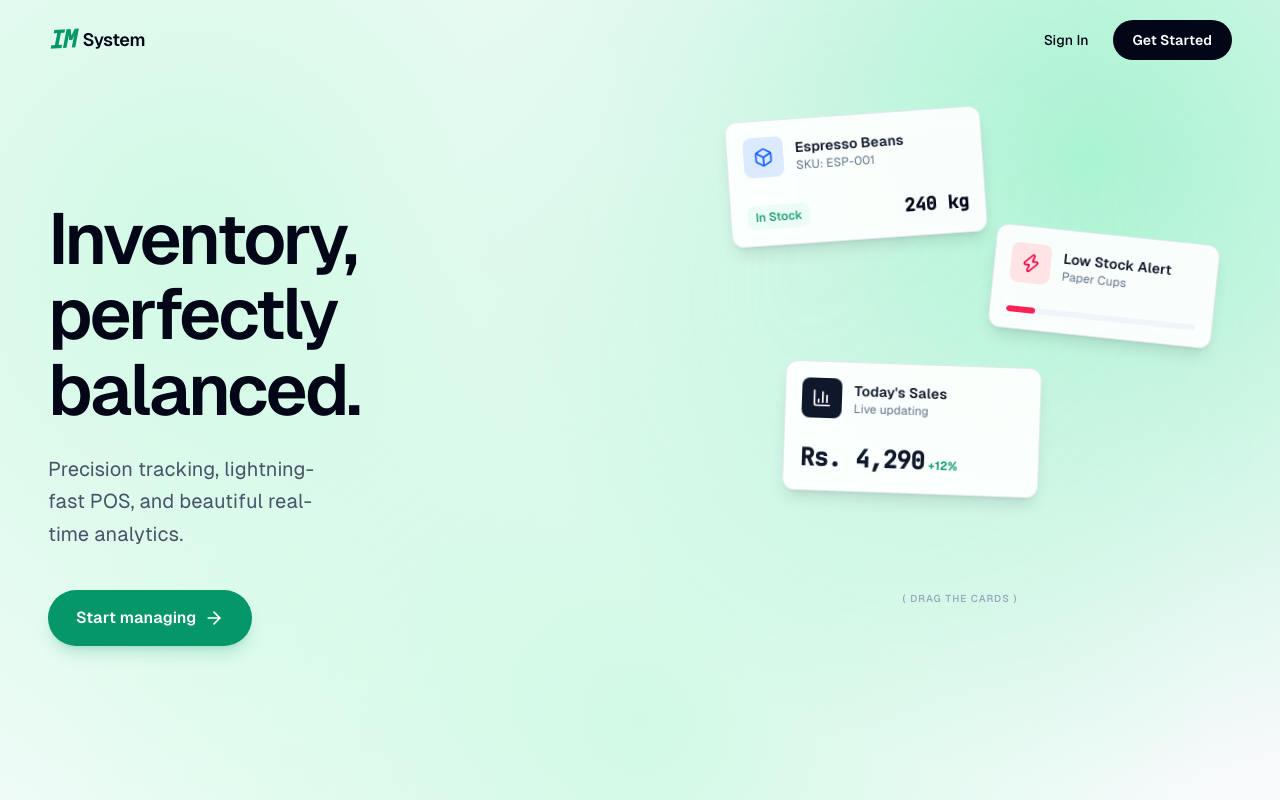
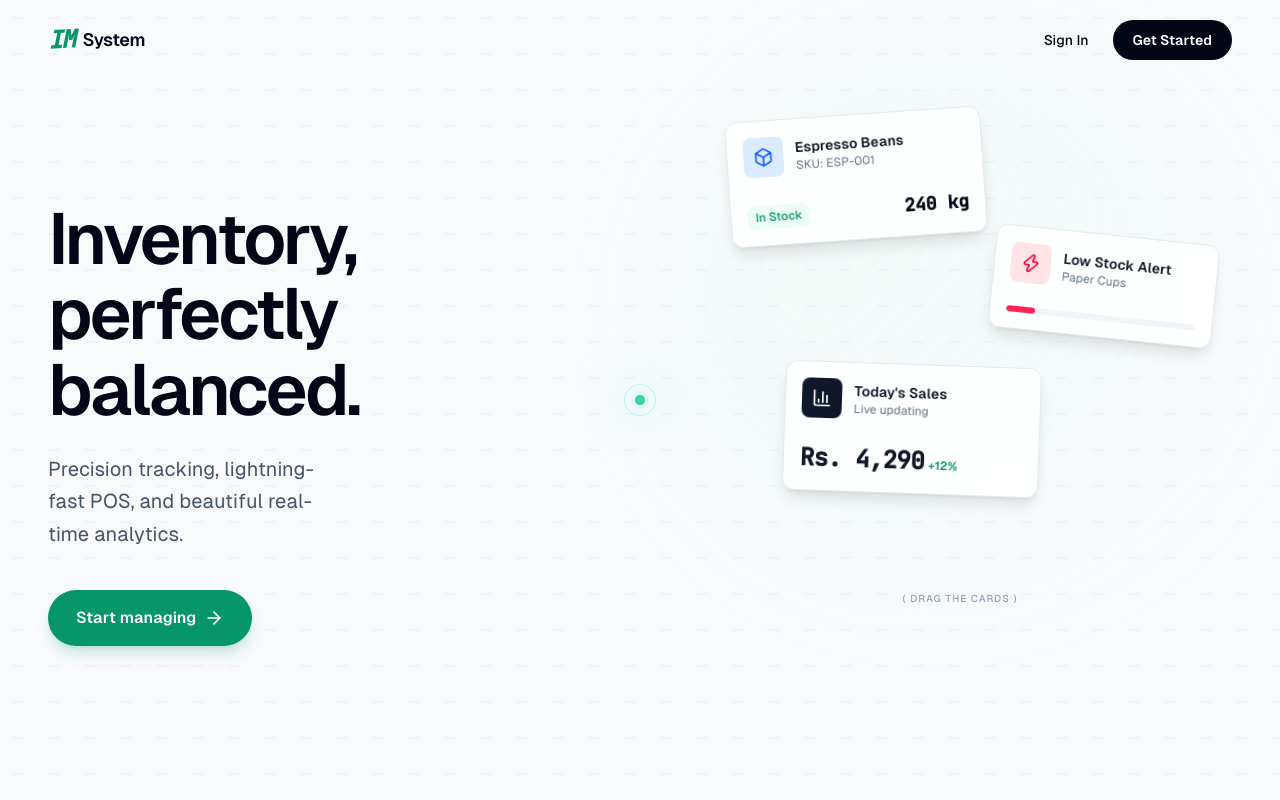
Before and after one commit to shahzil-ejaz/IM-System, a React app in the folder frontend/: page / in a window 1280 px wide. Shown: the top 800 px of the page. Built offline with nearby package versions, Linux system fonts and the light colour scheme; no server answers; the HTML template or start-up script is replaced by a standard one.

Commit message:
complete 4

```diff
--- a/frontend/src/components/ui/InteractiveBackground.jsx
+++ b/frontend/src/components/ui/InteractiveBackground.jsx
@@ -1,12 +1,131 @@
-import React from 'react';
+import React, { useEffect, useRef } from 'react';
 import { useLocation } from 'react-router-dom';
+import { motion, useMotionValue, useSpring } from 'motion/react';
 
 export function InteractiveBackground() {
   const location = useLocation();
   const isLandingPage = location.pathname === '/';
 
-  // A sleek, premium static mesh gradient using the new CSS variables
-  // Made brighter and stronger as requested
+  // --- Particle Trailing Physics (The Cursor) ---
+  const mouseX = useMotionValue(typeof window !== 'undefined' ? window.innerWidth / 2 : 0);
+  const mouseY = useMotionValue(typeof window !== 'undefined' ? window.innerHeight / 2 : 0);
+
+  const spring1X = useSpring(mouseX, { damping: 20, stiffness: 300 });
+  const spring1Y = useSpring(mouseY, { damping: 20, stiffness: 300 });
+  const spring2X = useSpring(mouseX, { damping: 30, stiffness: 200 });
+  const spring2Y = useSpring(mouseY, { damping: 30, stiffness: 200 });
+  const spring3X = useSpring(mouseX, { damping: 40, stiffness: 120 });
+  const spring3Y = useSpring(mouseY, { damping: 40, stiffness: 120 });
+
+  // Update Framer Motion mouse coordinates
+  useEffect(() => {
+    if (!isLandingPage) return;
+    const handleMouseMove = (e) => {
+      mouseX.set(e.clientX);
+      mouseY.set(e.clientY);
+    };
+    window.addEventListener('mousemove', handleMouseMove);
+    return () => window.removeEventListener('mousemove', handleMouseMove);
+  }, [isLandingPage, mouseX, mouseY]);
+
+  // --- HTML5 Canvas Magnetic Vector Field ---
+  const canvasRef = useRef(null);
+
+  useEffect(() => {
+    if (!isLandingPage || !canvasRef.current) return;
+
+    const canvas = canvasRef.current;
+    const ctx = canvas.getContext('2d', { alpha: true });
+    let animationFrameId;
+
+    let width = window.innerWidth;
+    let height = window.innerHeight;
+
+    const resize = () => {
+      width = window.innerWidth;
+      height = window.innerHeight;
+      canvas.width = width;
+      canvas.height = height;
+    };
+    resize();
+    window.addEventListener('resize', resize);
+
+    let currentMouseX = -1000;
+    let currentMouseY = -1000;
+    let targetMouseX = -1000;
+    let targetMouseY = -1000;
+
+    const onCanvasMouseMove = (e) => {
+      targetMouseX = e.clientX;
+      targetMouseY = e.clientY;
+    };
+    window.addEventListener('mousemove', onCanvasMouseMove);
+
+    const spacing = 36;
+    const lineLength = 10;
+
+    const draw = () => {
+      // Smooth mouse follow (lerp)
+      currentMouseX += (targetMouseX - currentMouseX) * 0.15;
+      currentMouseY += (targetMouseY - currentMouseY) * 0.15;
+
+      ctx.clearRect(0, 0, width, height);
+
+      // Draw grid of vectors
+      for (let y = spacing / 2; y < height; y += spacing) {
+        for (let x = spacing / 2; x < width; x += spacing) {
+          const dx = currentMouseX - x;
+          const dy = currentMouseY - y;
+          const dist = Math.sqrt(dx * dx + dy * dy);
+
+          // By default, point perfectly horizontal
+          let angle = 0;
+          let alpha = 0.15;
+
+          const influenceRadius = 400;
+          if (dist < influenceRadius) {
+             const intensity = 1 - (dist / influenceRadius);
+             // Interpolate from horizontal to pointing at mouse
+             const targetAngle = Math.atan2(dy, dx);
+             angle = targetAngle * intensity; // Smooth transition
+             alpha = 0.15 + (intensity * 0.7);
+          }
+
+          ctx.save();
+          ctx.translate(x, y);
+          ctx.rotate(angle);
+
+          ctx.beginPath();
+          ctx.moveTo(-lineLength / 2, 0);
+          ctx.lineTo(lineLength / 2, 0);
+
+          if (dist < influenceRadius) {
+             ctx.strokeStyle = `rgba(16, 185, 129, ${alpha})`; // Emerald when active
+          } else {
+             ctx.strokeStyle = `rgba(148, 163, 184, 0.15)`; // Slate when resting
+          }
+
+          ctx.lineWidth = 1.5;
+          ctx.lineCap = 'round';
+          ctx.stroke();
+
+          ctx.restore();
+        }
+      }
+
+      animationFrameId = requestAnimationFrame(draw);
+    };
+
+    draw();
+
+    return () => {
+      window.removeEventListener('resize', resize);
+      window.removeEventListener('mousemove', onCanvasMouseMove);
+      cancelAnimationFrame(animationFrameId);
+    };
+  }, [isLandingPage]);
+
+  // Static Gradient (for other pages)
   const staticGradient = `
     radial-gradient(circle at 15% 30%, var(--color-primary-100), transparent 55%),
     radial-gradient(circle at 85% 20%, var(--color-primary-200), transparent 50%),
@@ -15,13 +134,45 @@ export function InteractiveBackground() {
     var(--color-canvas)
   `;
 
+  if (isLandingPage) {
+    return (
+      <>
+        {/* Solid Background Base */}
+        <div className="fixed inset-0 z-[-2] bg-slate-50" />
+
+        {/* Magnetic Vector Field Texture (z-[-1]) */}
+        <canvas
+          ref={canvasRef}
+          className="fixed inset-0 z-[-1] pointer-events-none opacity-60"
+        />
+
+        {/* Trailing Particles layer: Underneath content (z-0) but above background */}
+        <div className="pointer-events-none fixed inset-0 z-[0] overflow-hidden">
+          {/* Tertiary Particle: Soft blurred shadow */}
+          <motion.div
+            className="absolute top-0 left-0 w-12 h-12 rounded-full bg-cyan-200/20 blur-xl"
+            style={{ x: spring3X, y: spring3Y, translateX: '-50%', translateY: '-50%' }}
+          />
+          {/* Secondary Particle: Sleek glassmorphic ring */}
+          <motion.div
+            className="absolute top-0 left-0 w-8 h-8 rounded-full border border-teal-400/20 bg-teal-50/5 backdrop-blur-[1px]"
+            style={{ x: spring2X, y: spring2Y, translateX: '-50%', translateY: '-50%' }}
+          />
+          {/* Primary Particle: Sharp cursor dot */}
+          <motion.div
+            className="absolute top-0 left-0 w-2.5 h-2.5 rounded-full bg-emerald-400 shadow-[0_0_8px_rgba(52,211,153,0.4)]"
+            style={{ x: spring1X, y: spring1Y, translateX: '-50%', translateY: '-50%' }}
+          />
+        </div>
+      </>
+    );
+  }
+
+  // Static for everywhere else
   return (
     <div
       className="pointer-events-none fixed inset-0 z-[-1]"
-      style={{
-        background: staticGradient,
-        opacity: isLandingPage ? 1 : 0.95,
-      }}
+      style={{ background: staticGradient, opacity: 0.95 }}
     />
   );
 }
--- a/frontend/src/index.css
+++ b/frontend/src/index.css
@@ -157,3 +157,32 @@
     margin: 0;
   }
 }
+
+@keyframes float-up {
+  0% { transform: translateY(100vh) scale(0.5); opacity: 0; }
+  10% { opacity: 1; }
+  90% { opacity: 1; }
+  100% { transform: translateY(-20vh) scale(1.2); opacity: 0; }
+}
+
+@keyframes hueShift {
+  0% { filter: hue-rotate(0deg); }
+  100% { filter: hue-rotate(80deg); }
+}
+
+@keyframes aurora-1 {
+  0%, 100% { border-radius: 40% 60% 70% 30% / 40% 40% 60% 50%; transform: rotate(0deg) scale(1); }
+  34% { border-radius: 70% 30% 50% 50% / 30% 30% 70% 70%; transform: rotate(120deg) scale(1.1); }
+  67% { border-radius: 100% 60% 60% 100% / 100% 100% 60% 60%; transform: rotate(240deg) scale(0.9); }
+}
+
+@keyframes aurora-2 {
+  0%, 100% { border-radius: 60% 40% 30% 70% / 60% 30% 70% 40%; transform: rotate(0deg) scale(1); }
+  34% { border-radius: 40% 60% 70% 30% / 50% 60% 30% 60%; transform: rotate(-120deg) scale(1.15); }
+  67% { border-radius: 50% 50% 40% 60% / 40% 50% 50% 60%; transform: rotate(-240deg) scale(0.85); }
+}
+
+@keyframes aurora-3 {
+  0%, 100% { border-radius: 50% 50% 60% 40% / 60% 40% 50% 60%; transform: translate(0, 0) scale(1) rotate(0deg); }
+  50% { border-radius: 40% 60% 50% 50% / 40% 60% 40% 50%; transform: translate(-5%, 5%) scale(1.2) rotate(45deg); }
+}
```
